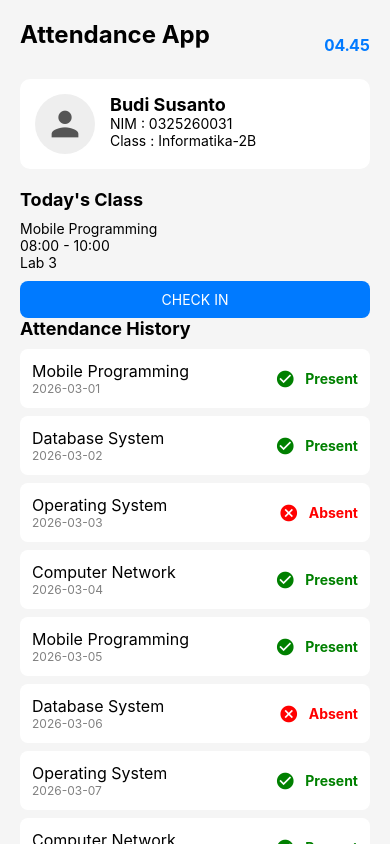
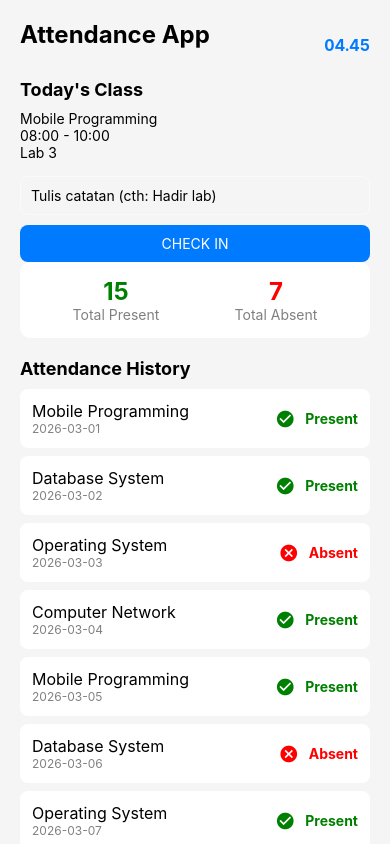
Before and after one commit to MuhDSaputra/AttendanceApp, a React Native app: screen / in a window 390 px wide. Built offline with nearby package versions, Linux system fonts and the light colour scheme.

Commit message:
fourth commit

```diff
--- a/pages/Home.js
+++ b/pages/Home.js
@@ -1,5 +1,5 @@
-import React, { useState, useEffect }from "react";
-import { View,Text,SafeAreaView,StyleSheet,TouchableOpacity,ScrollView,FlatList, Alert } from "react-native";
+import React, { useState, useEffect, useMemo, useRef }from "react";
+import { View,Text,SafeAreaView,StyleSheet,TouchableOpacity,ScrollView,FlatList, Alert,TextInput } from "react-native";
 import { MaterialIcons } from '@expo/vector-icons';
 
 const history = [
@@ -33,6 +33,18 @@
     const [isCheckedIn, setIsCheckIn] = useState(false);
     const [currentTime, setCurrentTime] = useState('Memuat Jam...');
 
+    const [note, setNote] = useState('');
+    const noteInputRef = useRef(null);
+
+    const attendanceStats = useMemo(() => {
+        console.log("Menghitung ulang statistik kehadiran...");
+
+        const presentCount = historyData.filter(item => item.status === "Present").length;
+        const absentCount = historyData.filter(item => item.status === "Absent").length;
+
+        return { totalPresent: presentCount, totalAbsent: absentCount };
+    }, [historyData]);
+
     useEffect(() => {
         const timer = setInterval(() => {
             const timeString = new Date().toLocaleTimeString('id-ID', { hour: '2-digit', minute: '2-digit' });
@@ -47,6 +59,12 @@
             return;
         }
 
+        if(note.trim() === '') {
+            Alert.alert("Perhatian", "Catatan kehadiran wajib diisi.");
+            noteInputRef.current.focus();
+            return;
+        }
+
         const newAttendance = {
             id:Date.now().toString(),
             course:"Mobile Programming",
@@ -55,7 +73,6 @@
         };
 
         setHistoryData([newAttendance, ...historyData]);
-
         setIsCheckIn(true);
         Alert.alert("Sukses", `Anda berhasil check in pada pukul ${currentTime}`);
     };
@@ -100,29 +117,27 @@
             </View>
 
             {/* Student Card */}
-            <View style={styles.card}>
-                <View style={styles.icon}>
-                <MaterialIcons name="person" size={40} color="#555" />
-                </View>
-                <View>
-                <Text style={styles.name}>Budi Susanto</Text>
-                <Text>NIM : 0325260031</Text>
-                <Text>Class : Informatika-2B</Text>
-                </View>
-            </View>
-
-            {/* Today's Class */}
             <View style={styles.classCard}>
             <Text style={styles.subtitle}>Today's Class</Text>
             <Text>Mobile Programming</Text>
             <Text>08:00 - 10:00</Text>
             <Text>Lab 3</Text>
 
-                {/* Modifikasi Tombol Check In */}
+            {/* Fitur Baru: Kolom Input Catatan dengan useRef */}
+            {!isCheckedIn && (
+                <TextInput
+                ref={noteInputRef} // <-- Menempelkan referensi ke elemen ini
+                style={styles.inputCatatan}
+                placeholder="Tulis catatan (cth: Hadir lab)"
+                value={note}
+                onChangeText={setNote}
+                />
+            )}
+
             <TouchableOpacity
                 style={[styles.button, isCheckedIn ? styles.buttonDisabled : styles.buttonActive]}
                 onPress={handleCheckIn}
-                disabled={isCheckedIn} // Matikan fungsi klik jika sudah absen
+                disabled={isCheckedIn}
             >
                 <Text style={styles.buttonText}>
                 {isCheckedIn ? "CHECKED IN" : "CHECK IN"}
@@ -130,12 +145,25 @@
             </TouchableOpacity>
             </View>
 
+            {/* Fitur Baru: Statistik Kehadiran (Hasil useMemo) */}
+            <View style={styles.statsCard}>
+            <View style={styles.statBox}>
+                <Text style={styles.statNumber}>{attendanceStats.totalPresent}</Text>
+                <Text style={styles.statLabel}>Total Present</Text>
+            </View>
+
+            <View style={styles.statBox}>
+                <Text style={[styles.statNumber, { color: 'red' }]}>{attendanceStats.totalAbsent}</Text>
+                <Text style={styles.statLabel}>Total Absent</Text>
+            </View>
+            </View>
+
             {/* Attendance History */}
             <View style={styles.classCard}>
             <Text style={styles.subtitle}>Attendance History</Text>
 
             <FlatList
-                data={historyData} // <-- Ubah 'history' menjadi 'historyData'
+                data={historyData}
                 keyExtractor={(item) => item.id}
                 renderItem={renderItem}
                 scrollEnabled={false}
@@ -275,4 +303,34 @@
 buttonDisabled: {
     backgroundColor: '#A0C4FF',
 },
+
+inputCatatan: {
+    borderWidth: 1,
+    borderColor: '#ccc',
+    borderRadius: 8,
+    padding: 10,
+    marginTop: 15,
+    borderColor: '#fafafa',
+},
+
+statsCard: {
+    flexDirection: 'row',
+    justifyContent: 'space-around',
+    backgroundColor: 'white',
+    padding: 15,
+    borderRadius: 10,
+    marginBottom: 20,
+},
+statBox: {
+    alignItems: 'center',
+},
+statNumber: {
+    fontSize: 24,
+    fontWeight: 'bold',
+    color: 'green',
+},
+statLabel: {
+    fontSize: 14,
+    color:'grey',
+},
 });
```
Lines whose indentation alone changed are shown as unchanged.
